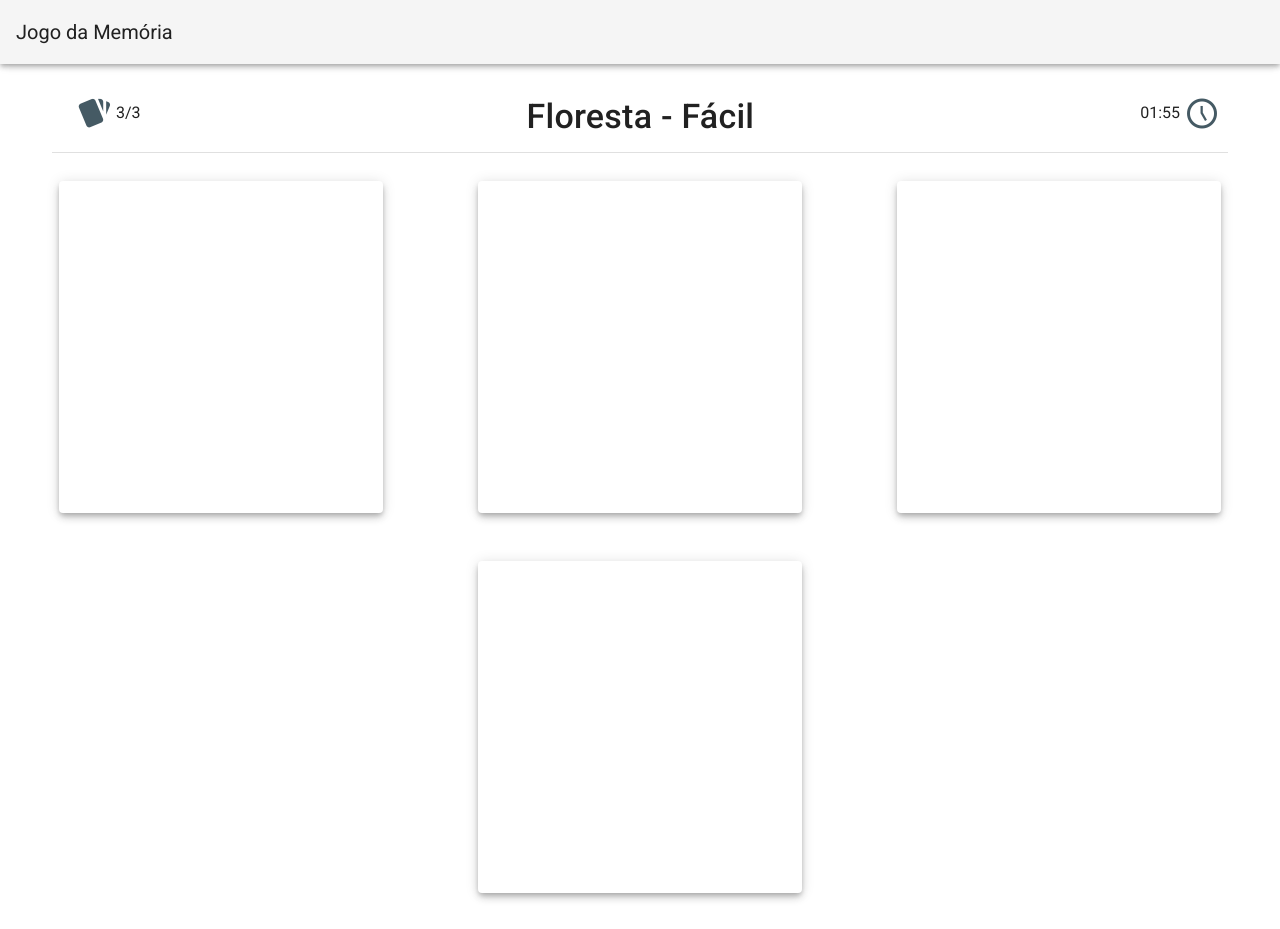
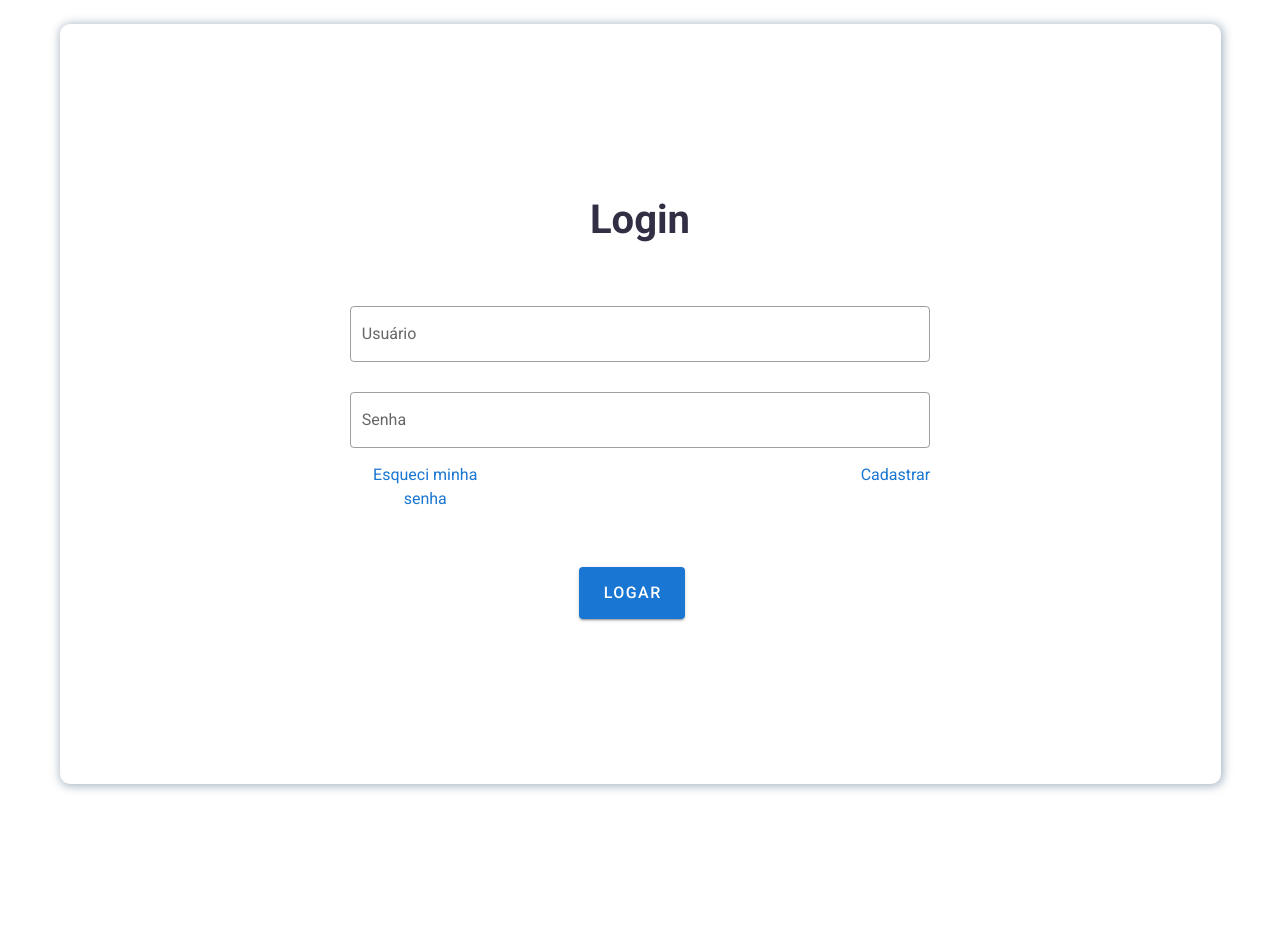
Before and after one commit to Joel-Graf/Educational-memory-game, a Vue app in the folder Front/: page / in a window 1280 px wide. After the commit the page ends 808 px from the top, so only its background shows below. Built offline with nearby package versions, Linux system fonts and the light colour scheme.

Commit message:
Fim tela protótipo

```diff
--- a/Front/src/App.vue
+++ b/Front/src/App.vue
@@ -1,14 +1,11 @@
 <template>
   <v-app id="inspire">
-    <v-app-bar app  >
-      <v-toolbar-title>Jogo da Memória</v-toolbar-title>
-    </v-app-bar>
 
     <v-main>
       <v-container fluid>
         <v-fade-transition mode="out-in">
           <!-- <router-view></router-view> -->
-          <ViewGame/>
+          <ViewLogin/>
         </v-fade-transition>
       </v-container>
     </v-main>
@@ -33,10 +30,12 @@
 
 <script>
 import ViewGame from './Views/ViewGame.vue';
+import ViewLogin from './Views/ViewLogin.vue';
 
 export default {
   components: {
     ViewGame,
+    ViewLogin
   },
 
   data: () => ({
--- a/Front/src/Views/ViewLogin.vue
+++ b/Front/src/Views/ViewLogin.vue
@@ -1,35 +1,79 @@
 <template>
   <v-container>
+   <div class="interface">
 
+     <div class="interfaceForms">
+       <h3 style="fontSize:5vh; color:rgba(20, 15, 40, 0.87)"> Login </h3>
 
+        <div class="forms">
+            <v-text-field
+                label="Usuário"
+                placeholder="maria@gmail.com"
+                outlined
+            ></v-text-field>
+
+            <v-text-field
+                label="Senha"
+                outlined
+            ></v-text-field>
+
+            <div class="footerLinks">
+               <div> <a> Esqueci minha senha </a> </div>
+               <div style="margin-left:45vh"> <a> Cadastrar </a> </div>
+            </div>
+        </div>
+
+         <v-btn
+             x-large
+            color="primary"
+            class="mr-4"
+            @click="validate"
+          >
+            Logar
+         </v-btn>
+
+      </div>
+    </div>
 
   </v-container>
 </template>
 
 <script>
+
   export default {
     data() {
       return {
-
+        user: "",
+        password:""
       }
     }
   }
 </script>
 
-<script>
-//import HelloWorld from './components/HelloWorld';
+<style >
 
-export default {
-  /*
-  name: 'App',
+  .footerLinks{
+    display: flex;
+    margin-top: -15px;
+    width: 100%;
 
-  components: {
-    HelloWorld,
-  },
+  }
 
-  data: () => ({
-    //
-  }),
-  */
-};
-</script>
+    .forms{
+      margin:7vh 0px;
+    }
+
+    .interfaceForms{
+      width: 50%;
+      margin: auto;
+      text-align: center;
+    }
+
+    .interface{
+      display: flex;
+      justify-content: center;
+      box-shadow: 1px 1px 10px 1.3px #0c32585b;
+      height: 95vh;
+      border-radius:10px
+    }
+</style>
```
